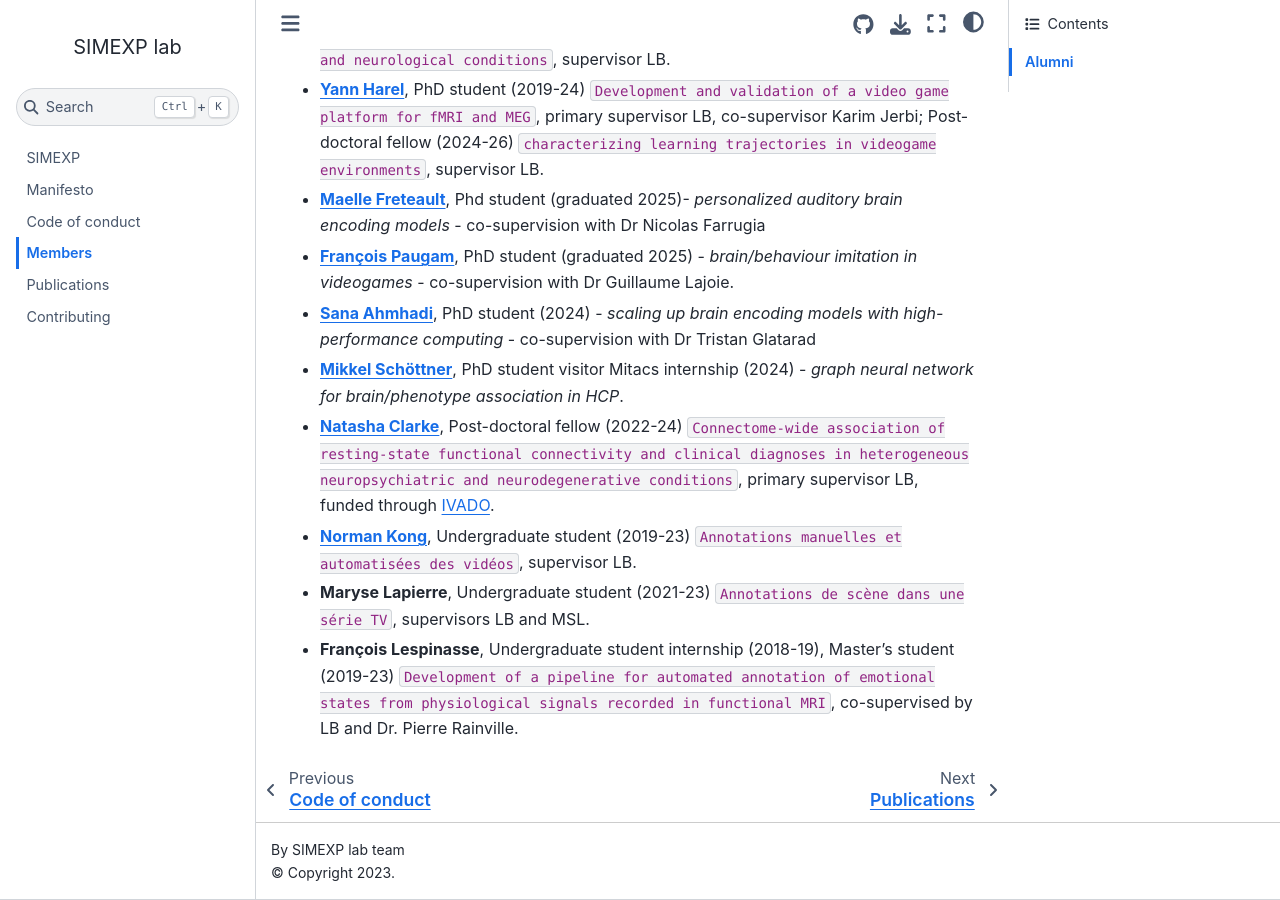
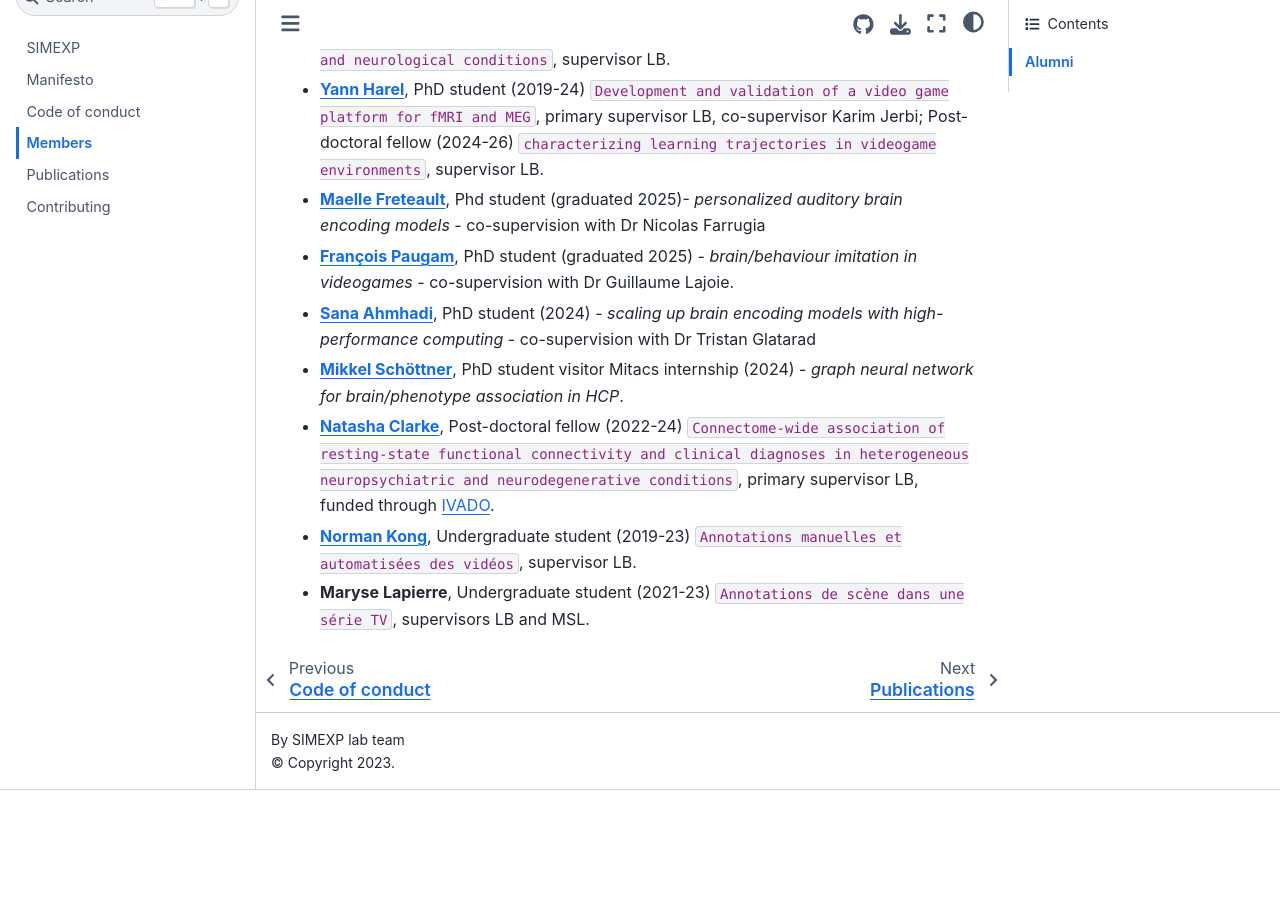
Before and after one commit to SIMEXP/simexp.github.io, a Jupyter Book: the page built from content/members.md, in a window 1280 px wide and 900 px high, scrolled down 1710 px. Built offline with Jupyter Book 1.0.4 settings and Sphinx 7.4.7 and the Sphinx Book theme 1.1.4, drawn with Linux system fonts in a browser that asks for light colours; after the commit the page ends 2500 px from its top, so only the background shows below that.

Commit message:
Revert "Add François Lespinasse to alumni section"

```diff
--- a/content/members.md
+++ b/content/members.md
@@ -144,4 +144,3 @@
  * [**Natasha Clarke**](https://www.linkedin.com/in/natasha-clarke-48176864/), Post-doctoral fellow (2022-24) `Connectome-wide association of resting-state functional connectivity and clinical diagnoses in heterogeneous neuropsychiatric and neurodegenerative conditions`, primary supervisor LB, funded through [IVADO](https://ivado.ca/en/).
  * [**Norman Kong**](https://www.linkedin.com/in/norman-kong-011671174/), Undergraduate student (2019-23) `Annotations manuelles et automatisées des vidéos`, supervisor LB.
  * **Maryse Lapierre**, Undergraduate student (2021-23) `Annotations de scène dans une série TV`, supervisors LB and MSL.
- * **François Lespinasse**, Undergraduate student internship (2018-19), Master's student (2019-23) `Development of a pipeline for automated annotation of emotional states from physiological signals recorded in functional MRI`, co-supervised by LB and Dr. Pierre Rainville.
```
